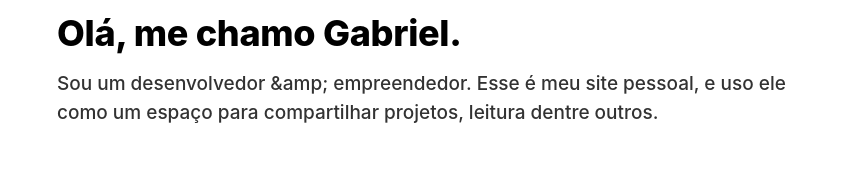
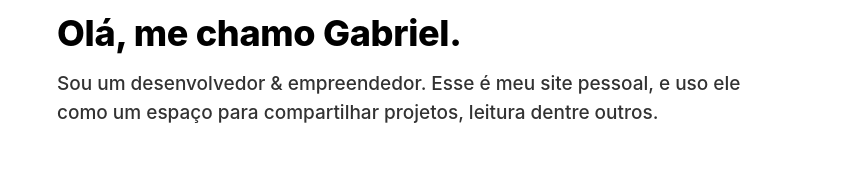
Before and after one commit to gabrielbarceloscn/gabriel-www, a Next.js app: page / in a window 1280 px wide. Shown: the part 152-329 px from the top of the page, without its empty margins (215-1064 px from the left). Built offline with nearby package versions, Linux system fonts and the light colour scheme; no server answers.

Commit message:
index/blog: loader do cloudinary reabilitado.

```diff
--- a/pages/index.js
+++ b/pages/index.js
@@ -14,7 +14,7 @@ const projects = [
 ]
 
 export default function Home({}) {
-    const seoDescription = "Sou um desenvolvedor  &amp; empreendedor. Esse é meu site pessoal, e uso ele como um espaço para compartilhar projetos, leitura dentre outros.";
+    const seoDescription = "Sou um desenvolvedor & empreendedor. Esse é meu site pessoal, e uso ele como um espaço para compartilhar projetos, leitura dentre outros.";
 
     return (
         <Page>
```
